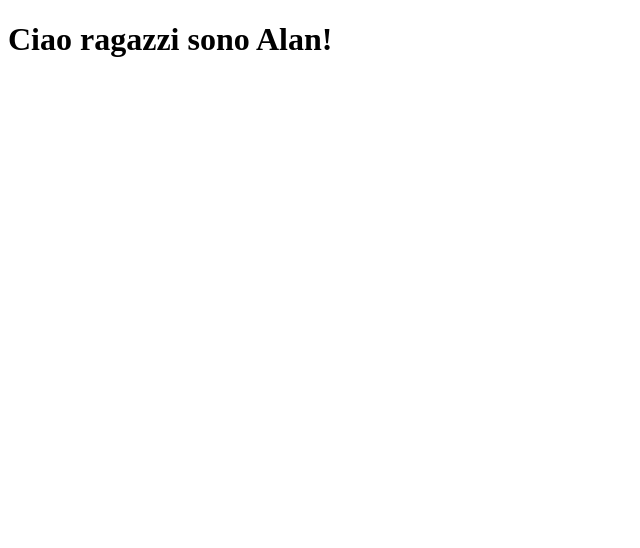
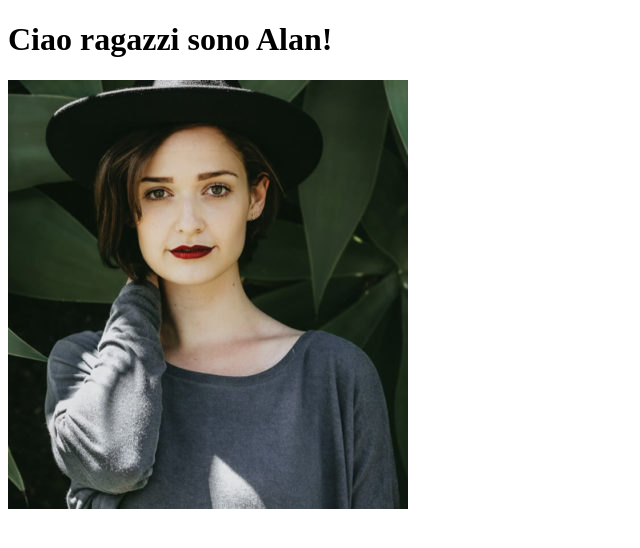
Before and after one commit to ALANOMAM/vue-hello, a plain HTML site: page index.html in a window 1280 px wide. Shown: the whole page, without its empty margins (0-640 px from the left). Drawn offline with nearby package versions, Linux system fonts and the light colour scheme.

Commit message:
creato una cartella immagini e collegato le immagini al dom

```diff
--- a/index.html
+++ b/index.html
@@ -24,14 +24,16 @@
     <div id="app">
 
 
-
+       <!--la frase di saluto-->
          <h1>
            {{saluto}}
          </h1>
 
+         <!--immagine presa da una cartella di immagini che ho importato su vs-->
          <div>
-            <img src="" alt="">
+            <img :src=immagine alt="">
          </div>
+
 
     </div>
 
@@ -48,7 +50,7 @@
                     // tutti i nostri dati
 
                     saluto: "Ciao ragazzi sono Alan!",
-                    immagine: "",
+                    immagine: "img/angela-caroll-chief-editor.jpg",
 
                 }
             }
```
Also changed, not shown: img/angela-caroll-chief-editor.jpg (added), img/angela-lopez-social-media-manager.jpg (added), img/barbara-ramos-graphic-designer.jpg (added), img/scott-estrada-developer.jpg (added), img/walter-gordon-office-manager.jpg (added), img/wayne-barnett-founder-ceo.jpg (added).
